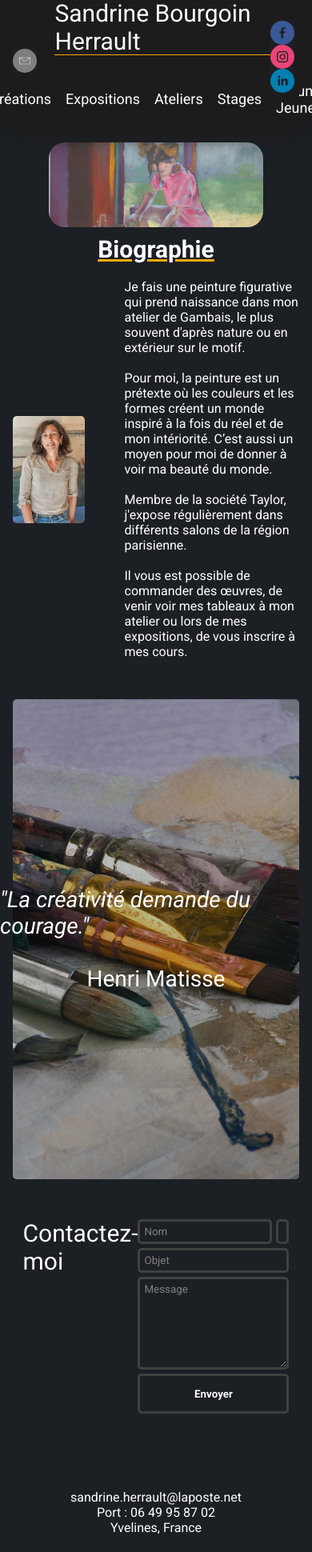
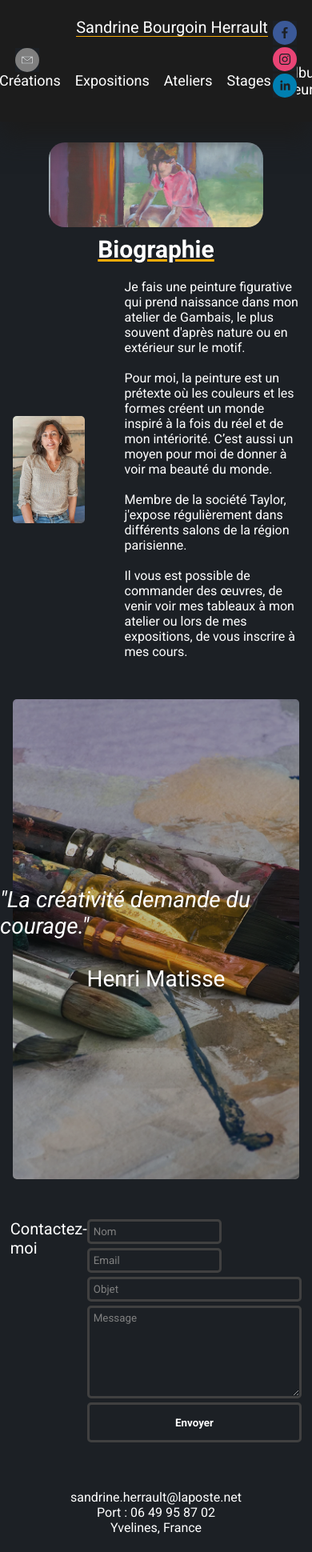
Before and after one commit to Loony675/sandrine-herrault, a Next.js app: page / in a window 390 px wide. Shown: the top 1940 px of the page at 80% size. Built offline with nearby package versions, Linux system fonts and the light colour scheme.

Commit message:
correctif responsive

```diff
--- a/components/Header.js
+++ b/components/Header.js
@@ -25,14 +25,12 @@ const mapMedia = media.map((data, i) => {
       key={i}
       url={data.url}
       style={{
-        marginRight: "6px",
         backgroundColor: "transparent",
         height: 30,
         width: 30,
       }}
       className={styles.buttonHeader}
     />
-
   );
 });
 
@@ -41,7 +39,7 @@ function Header() {
   const [navBurger, setNavBurger] = useState(false);
   //choose the screen size
   const handleResize = () => {
-    if (window.innerWidth < 768) {
+    if (window.innerWidth <= 768) {
       setIsMobile(true);
     } else {
       setIsMobile(false);
@@ -51,11 +49,10 @@ function Header() {
   // create an event listener
   useEffect(() => {
     window.addEventListener("resize", handleResize);
-    console.log("mobile", isMobile);
-    console.log("nav ouverte", navBurger);
     // if (navBurger) {
     //   document.getElementById('app-root').style.filter = 'blur(5px)'
     // }
+    console.log('isMobile',isMobile);
   });
   const clickHamburger = () => {
     navBurger ? setNavBurger(false) : setNavBurger(true);
@@ -176,12 +173,15 @@ function Header() {
       </div>
       {navBurger && (
         <div className={styles.navBarOpen}>
-
-            {navBarMobile}
-
+          {navBarMobile}
           <button
             onClick={() => setNavBurger(false)}
-            style={{ border: "none", display: "flex", marginLeft: "20px", backgroundColor:'transparent' }}
+            style={{
+              border: "none",
+              display: "flex",
+              marginLeft: "20px",
+              backgroundColor: "transparent",
+            }}
           >
             <ImCross className={styles.logoHamburger} />
           </button>
--- a/pages/index.js
+++ b/pages/index.js
@@ -92,7 +92,7 @@ export default function Home() {
               {...register("email")}
               placeholder="Email"
               className={styles.contactInput}
-              style={{ width: "100%" }}
+              style={{ }}
               type="email"
             />
           </div>
--- a/styles/Header.module.css
+++ b/styles/Header.module.css
@@ -25,6 +25,9 @@
   background-color: rgb(28, 28, 28);
 }
 .artist {
+  display:flex;
+  justify-content: center;
+  align-items: center;
   font-size: 40px;
   margin-bottom: 15px;
   background-color: rgb(28, 28, 28);
@@ -60,13 +63,14 @@
 }
 .buttonHeader {
   transition-duration: 0.4s;
+  margin-right: 6px;
 }
 .buttonHeader:hover {
   scale: 1.1;
 }
-@media (max-width: 768px) {
+@media screen and (max-width: 768px) {
   .artist {
-    font-size: 30px;
+    font-size: 20px;
     margin-bottom: 15px;
     background-color: rgb(28, 28, 28);
     box-shadow: inset 0px -1px 0px #f7ab0a;
@@ -78,6 +82,9 @@
     display: flex;
     flex-direction: column;
     order: 3;
+  }.buttonHeader {
+    margin-right: 0;
+    margin-bottom: 3px;
   }
   .centerContainer {
     order: 2;
@@ -92,10 +99,8 @@
   .hamburgerMenu {
     display: flex;
     flex-direction: column;
-
     border: none;
   }
-
   .navBarOpen {
     position: fixed;
     top: O;
@@ -139,6 +144,5 @@
     transition-duration: 0.4s;
     margin: 14px;
     box-shadow: inset 0px -1px 0px #f7ab0a;
-
   }
 }
--- a/styles/Home.module.css
+++ b/styles/Home.module.css
@@ -109,13 +109,13 @@
   width: 400px;
 }
 .formSectionG {
-  width: 100%;
+  width: 100vw;
   display: flex;
   flex-direction: column;
 }
 
 .formSection1 {
-  display: flex;
+  width: 100vw;
 }
 
 .contactInput {
@@ -151,3 +151,9 @@
   border-radius: 5px;
   border:none
 }
+@media (max-width:768px) {
+  .formTitle {
+    font-size: 20px;
+    width: 400px;
+  }
+}
```
